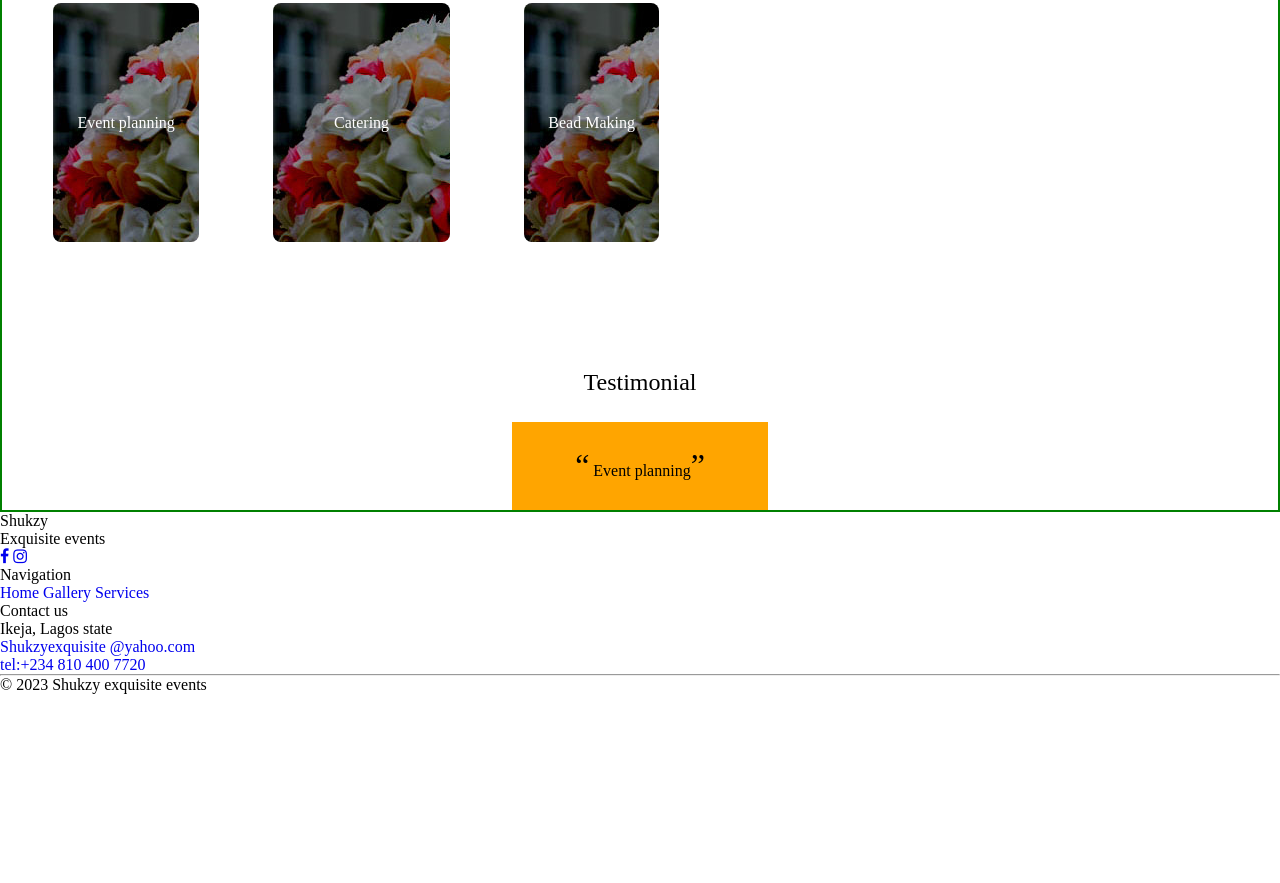
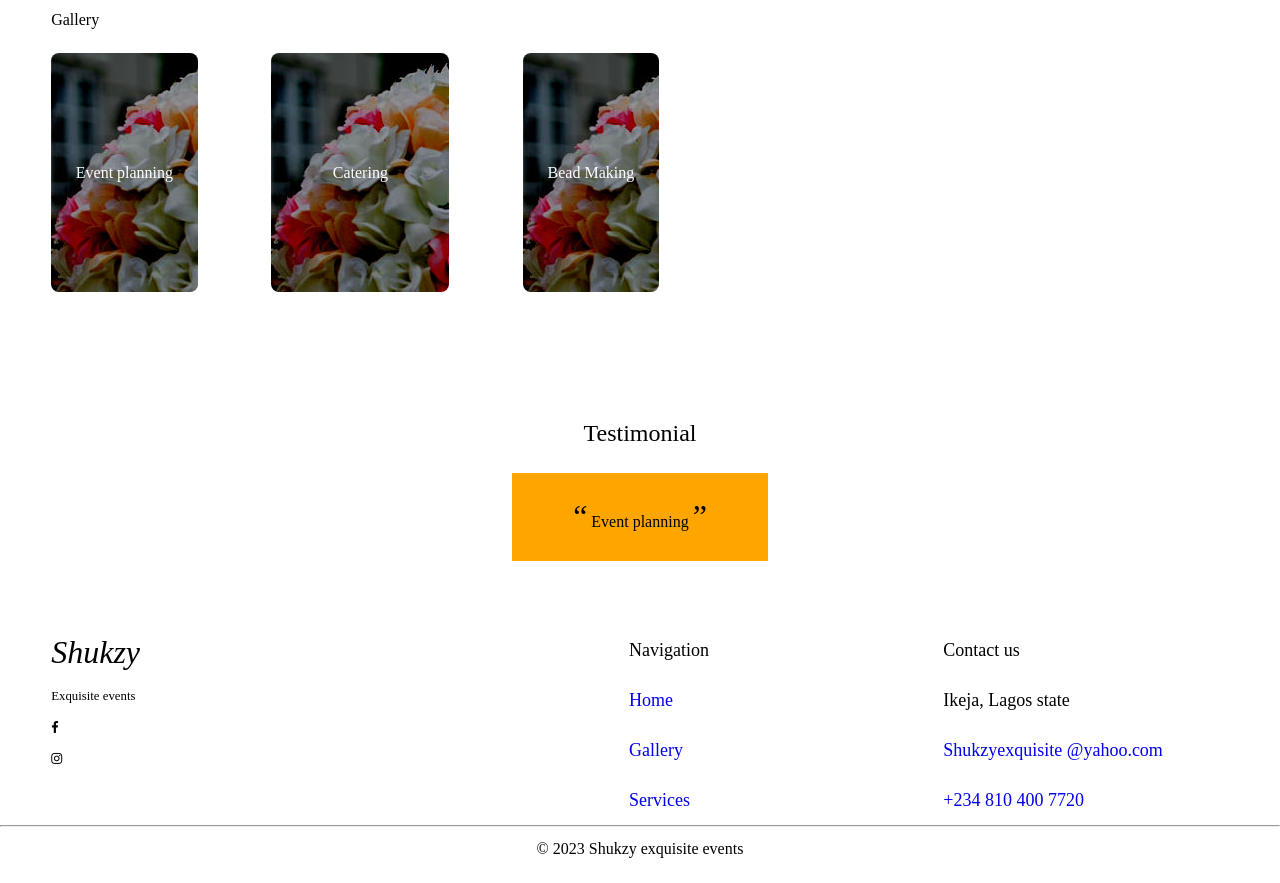
Before and after one commit to Akere-Abdulraheem/Yeva, a plain HTML site: page TT.html in a window 1280 px wide. Shown: the part 790-1673 px from the top of the page. Before the commit the page ends 1484 px from the top, so only its background shows below. Drawn offline with Linux system fonts and the light colour scheme.

Commit message:
Made nav to pin
Edited the footer div.

```diff
--- a/TT.css
+++ b/TT.css
@@ -13,8 +13,13 @@ nav{
     display: flex;
     justify-content: space-between;
     background-color: white;
-    height: 50px;
+    height: 100px;
     align-items: center;
+    /* below css pins the nav tab */
+    position:sticky;
+    top: 0;
+    width: 100%;
+    z-index: 1;
 }
 
 logo{
@@ -45,7 +50,7 @@ links a:hover{
 
 /* Description */
 main{
-    border: 2px solid green;
+    margin-top: auto;
 }
 .div1{
     color: white;
@@ -149,3 +154,53 @@ span{
     font-size: xx-large;
 }
 /* Testimonial */
+
+/* footer */
+.fa{
+    color: black;
+}
+.footer1{
+    display: flex;
+    justify-content: space-between;
+    margin-top: 5%;
+}
+.inner1{
+    display: flex;
+    flex-direction: column;
+    justify-content: space-around;
+    height: 150px;
+    padding-left: 4%;
+    /* padding-top: 1.5%; */
+    font-size: 80%;
+}
+.inner1 .s{
+    font-size: xx-large;
+    font-style: italic;
+}
+.inner1 .t{
+    margin-top: 0;
+}
+.inner2{
+    display: flex;
+    justify-content: space-around;
+    width:60%;
+}
+.fNav{
+    display: flex;
+    flex-direction: column;
+    justify-content: space-around;
+    height: 200px;
+    font-size: large;
+}
+.fContactus{
+    display: flex;
+    flex-direction: column;
+    justify-content: space-around;
+    font-size: large;
+}
+
+.cc{
+    text-align: center;
+    padding: 1% 1% 2% 1%;
+}
+/* footer */
--- a/TT.html
+++ b/TT.html
@@ -11,6 +11,7 @@
     <link rel="stylesheet" href="TT.css">
     <!-- for hamburger menu  -->
     <link rel="stylesheet" href="https://cdnjs.cloudflare.com/ajax/libs/font-awesome/4.7.0/css/font-awesome.min.css">
+
 </head>
 
 <body>
@@ -103,7 +104,7 @@
             </p>
         </div>
         <div class="Testimonials">
-            <p> <span>“</span>  Event planning<span>”</span>
+            <p> <span>“</span>  Event planning <span>”</span>
             </p>
         </div>
 
@@ -113,26 +114,36 @@
 
     <!-- Footer -->
     <footer>
-        <p>Shukzy</p>
-        <p>Exquisite events</p>
+        <div class="footer1">
+            <div class="inner1">
+                <p class="s">Shukzy</p>
+                <p class="t">Exquisite events</p>
                 <a href="https://www.facebook.com/shukurat.aralamo" class="fa fa-facebook"></a>
                 <a href="https://www.instagram.com/shukuralillah_events/" class="fa fa-instagram"></a>
+            </div>
 
-
+            <div class="inner2">
                 <!-- Navigation -->
+                <div class="fNav">
                     <p>Navigation</p>
-        <a href="#home">Home</a>
-        <a href="#home">Gallery</a>
+                    <p><a href="#home">Home</a></p>
+                    <p><a href="#home">Gallery</a></p>
                     <a href="#home">Services</a>
+                </div>
 
                 <!-- Contacts us -->
+                <div class="fContactus">
                     <p>Contact us</p>
                     <p>Ikeja, Lagos state</p>
                     <p><a href="Mailto:akereodunayo@gmail.com?Subject= Hi Shukzy">Shukzyexquisite @yahoo.com</a></p>
-        <p><a href="tel:+234 810 400 7720">tel:+234 810 400 7720</a></p>
+                    <p><a href="tel:+234 810 400 7720">+234 810 400 7720</a></p>
+                </div>
+            </div>
+        </div>
 
         <hr>
-        <p>© 2023 Shukzy exquisite events</p>
+
+        <p class="cc">© 2023 Shukzy exquisite events</p>
     </footer>
     <!-- footer ends -->
 
```
Lines whose indentation alone changed are shown as unchanged.
